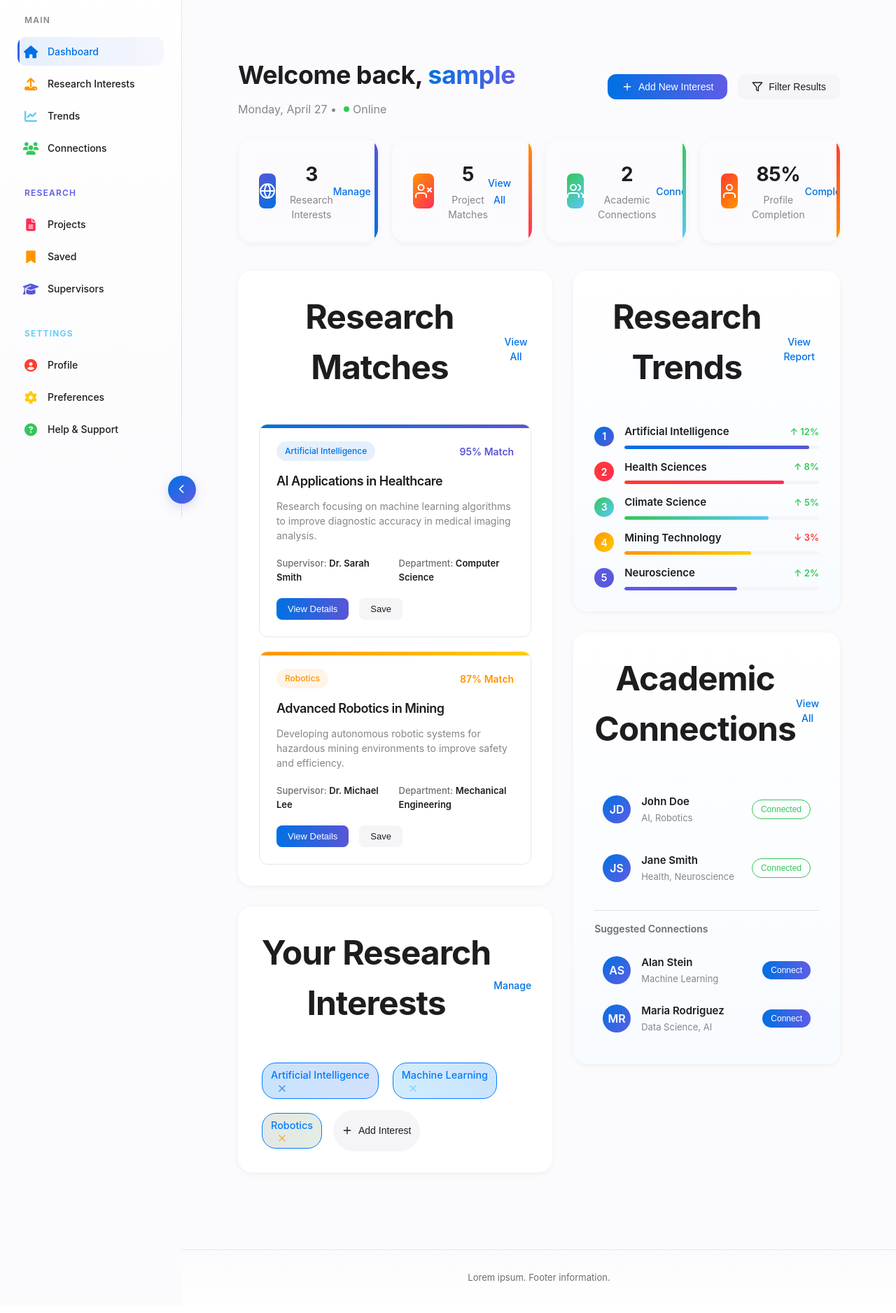
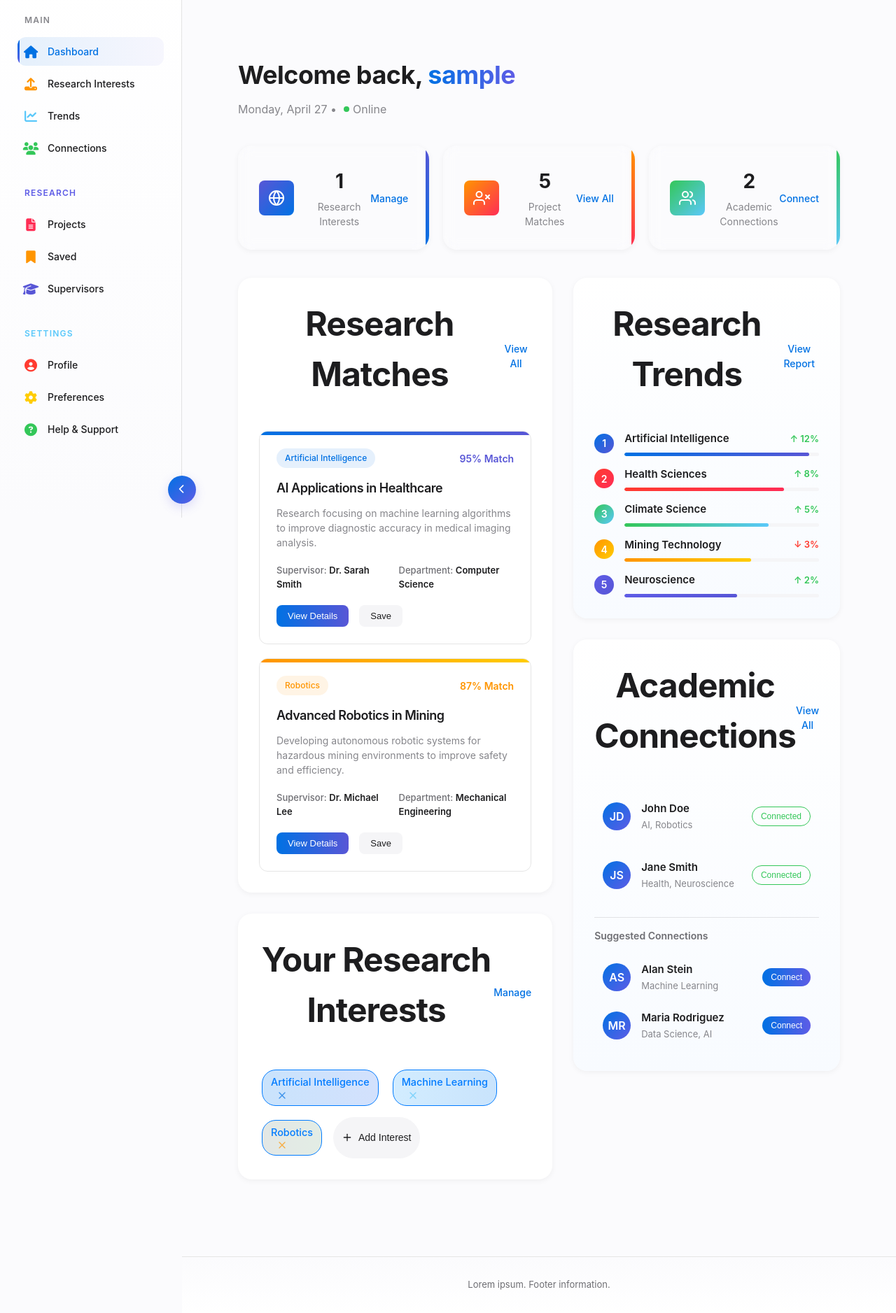
Before and after one commit to spuddydev/CITS3403_Group_Project, a Flask app: page /dashboard in a window 1280 px wide. Shown: the part 60-1937 px from the top of the page at 70% size. Before the commit the page ends 1894 px from the top, so only its background shows below. Run offline with Flask 3, Linux system fonts and the light colour scheme; the visitor is signed in with stand-in values (Sample User, id 1); tables that the repository leaves empty hold one stand-in row (values such as "Sample post").

Commit message:
basic dashboard tutorial, and interests connected

```diff
--- a/app.py
+++ b/app.py
@@ -43,7 +43,13 @@ def dashboard():
     if not session.get('user_id'): # Check login status
         return redirect(url_for('login'))
 
-    return render_template('dashboard.html', username=session['username'],var="hello")
+    user = db.session.query(User).filter_by(id=session['user_id']).first()
+    if user.interests:
+        user_interests = user.interests  # This will give you the list of interests
+    else:
+        user_interests = None
+
+    return render_template('dashboard.html', username=session['username'],user_interests=user_interests)
 
 # Upload Page (GET and POST for form)
 @app.route('/upload', methods=['GET', 'POST'])
@@ -79,7 +85,7 @@ def upload():
         if user.interests:
             user_interests = user.interests  # This will give you the list of interests
         else:
-            user_interests = ["empty"]
+            user_interests = None
 
 
         return render_template('upload.html', matched_projects=[], user_interests=user_interests)
--- a/static/css/style.css
+++ b/static/css/style.css
@@ -1019,7 +1019,7 @@ blockquote {
 /* Stats Overview */
 .stats-overview {
     display: grid;
-    grid-template-columns: repeat(4, 1fr);
+    grid-template-columns: repeat(3, 1fr);
     gap: 20px;
     margin-bottom: 40px;
 }
--- a/templates/dashboard.html
+++ b/templates/dashboard.html
@@ -13,22 +13,18 @@
                 <h1>Welcome back, <span class="user-name">{{ username }}</span></h1>
                 <p class="date-info">Monday, April 27 • <span class="status online">Online</span></p>
             </div>
-            <div class="actions-container">
-                <button class="action-button primary">
-                    <svg width="16" height="16" viewBox="0 0 24 24" fill="none" stroke="currentColor" stroke-width="2" stroke-linecap="round" stroke-linejoin="round">
-                        <line x1="12" y1="5" x2="12" y2="19"></line>
-                        <line x1="5" y1="12" x2="19" y2="12"></line>
-                    </svg>
-                    <span>Add New Interest</span>
-                </button>
-                <button class="action-button secondary">
-                    <svg width="16" height="16" viewBox="0 0 24 24" fill="none" stroke="currentColor" stroke-width="2" stroke-linecap="round" stroke-linejoin="round">
-                        <polygon points="22 3 2 3 10 12.46 10 19 14 21 14 12.46 22 3"></polygon>
-                    </svg>
-                    <span>Filter Results</span>
-                </button>
         </div>
     </div>
+    {% if not user_interests %}
+    <div class="alert alert-info" role="alert" style="text-align: left; line-height: 2;">
+        <h4 class="alert-heading">Hi there!</h4>
+        <p>You’re logged in, but you don’t have any research interests yet.</p>
+        <p><strong>Head over to the <a href="{{ url_for('upload') }}" class="btn btn-primary btn-lg" style="text-decoration: none; padding: 3px 20px; font-size: 16px;">Upload</a> page to add your interests and get started!</strong></p>
+         <p>After adding your interests, come back to the dashboard to see your display, trends, statistics, or even connect with researchers!</p>
+    </div>
+
+    {% else %}
+
 
     <!-- Stats Overview -->
     <div class="stats-overview">
@@ -41,7 +37,7 @@
                 </svg>
             </div>
             <div class="stat-content">
-                    <h3>3</h3>
+                <h3>{{ user_interests|length }}</h3>
                 <p>Research Interests</p>
             </div>
             <div class="stat-action">
@@ -84,24 +80,8 @@
                 <a href="/social">Connect</a>
             </div>
         </div>
+    </div>
 
-            <div class="stat-card profile-card">
-                <div class="stat-icon profile-icon">
-                    <svg width="24" height="24" viewBox="0 0 24 24" fill="none" stroke="currentColor" stroke-width="2" stroke-linecap="round" stroke-linejoin="round">
-                        <path d="M20 21v-2a4 4 0 0 0-4-4H8a4 4 0 0 0-4 4v2"></path>
-                        <circle cx="12" cy="7" r="4"></circle>
-                    </svg>
-                </div>
-                <div class="stat-content">
-                    <h3>85%</h3>
-                    <p>Profile Completion</p>
-                </div>
-                <div class="stat-action">
-                    <a href="#profile">Complete</a>
-                </div>
-            </div>
-        </div>
-    </div>
 
     <!-- Dashboard Main Content -->
     <div class="dashboard-content">
@@ -333,6 +313,7 @@
             </section>
         </div>
     </div>
+    {% endif %}
 </div>
 
 <script>
--- a/templates/upload.html
+++ b/templates/upload.html
@@ -40,7 +40,6 @@
 </div>
 
 <style>
-    <style>
     .button-group {
         display: flex;
         gap: 10px;
```
Lines whose indentation alone changed are shown as unchanged.
